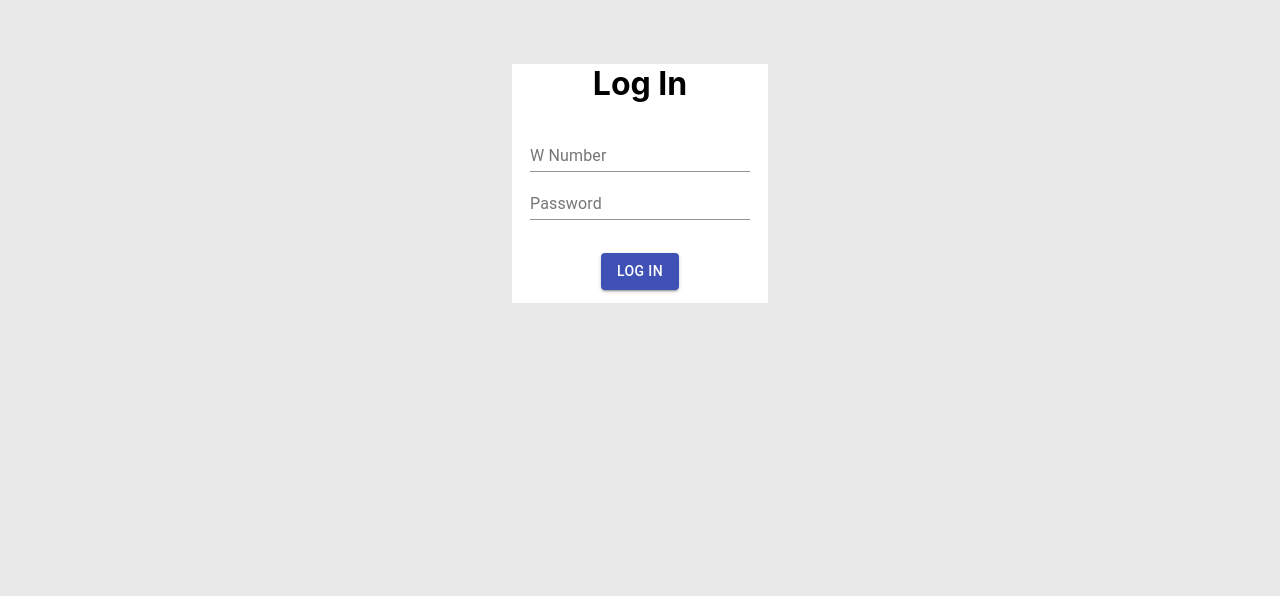
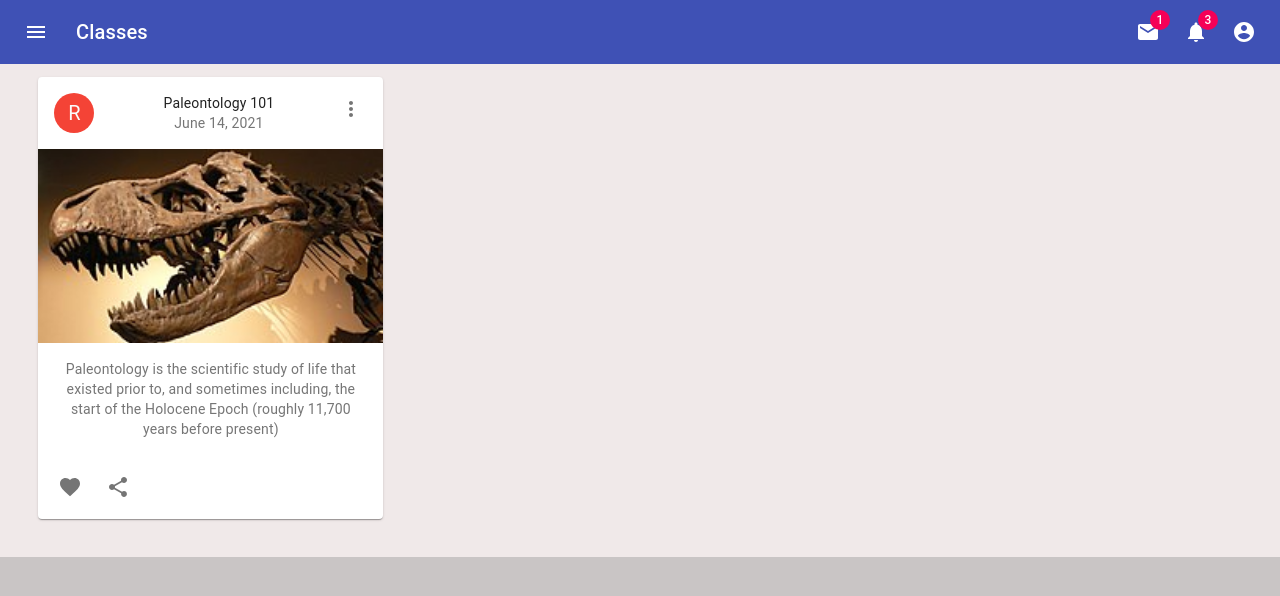
Before and after one commit to PradipH31/Summer-2021-Group-3, a React (Create React App) app in the folder WebApplication1/WebApplication1/clientapp/: page / in a window 1280 px wide. Shown: the top 596 px of the page. Built offline with nearby package versions, Linux system fonts and the light colour scheme.

Commit message:
Added Student webpages
Added a navigation bar for student page and added cards for student classes

```diff
--- a/WebApplication1/WebApplication1/clientapp/src/App.js
+++ b/WebApplication1/WebApplication1/clientapp/src/App.js
@@ -1,10 +1,10 @@
 import './App.css';
-import Login from './components/login';
+import StudentHome from './components/student/StudentHome'
 
 function App() {
   return (
     <div className="App">
-      <Login />
+      <StudentHome />
     </div>
   );
 }
--- /dev/null
+++ b/WebApplication1/WebApplication1/clientapp/src/components/student/StudentCourse.js
@@ -0,0 +1,85 @@
+import React from 'react';
+import { makeStyles } from '@material-ui/core/styles';
+import Card from '@material-ui/core/Card';
+import CardHeader from '@material-ui/core/CardHeader';
+import CardMedia from '@material-ui/core/CardMedia';
+import CardContent from '@material-ui/core/CardContent';
+import CardActions from '@material-ui/core/CardActions';
+import Collapse from '@material-ui/core/Collapse';
+import Avatar from '@material-ui/core/Avatar';
+import IconButton from '@material-ui/core/IconButton';
+import Typography from '@material-ui/core/Typography';
+import { red } from '@material-ui/core/colors';
+import FavoriteIcon from '@material-ui/icons/Favorite';
+import ShareIcon from '@material-ui/icons/Share';
+import MoreVertIcon from '@material-ui/icons/MoreVert';
+
+const useStyles = makeStyles((theme) => ({
+  root: {
+    maxWidth: 345,
+  },
+  media: {
+    height: 0,
+    paddingTop: '56.25%', // 16:9
+  },
+  expand: {
+    transform: 'rotate(0deg)',
+    marginLeft: 'auto',
+    transition: theme.transitions.create('transform', {
+      duration: theme.transitions.duration.shortest,
+    }),
+  },
+  expandOpen: {
+    transform: 'rotate(180deg)',
+  },
+  avatar: {
+    backgroundColor: red[500],
+  },
+}));
+
+const StudentCourse = () => {
+  const classes = useStyles();
+  const [expanded, setExpanded] = React.useState(false);
+
+  return (
+    <Card className={classes.root}>
+      <CardHeader
+        avatar={
+          <Avatar aria-label="recipe" className={classes.avatar}>
+            R
+          </Avatar>
+        }
+        action={
+          <IconButton aria-label="settings">
+            <MoreVertIcon />
+          </IconButton>
+        }
+        title="Paleontology 101"
+        subheader="June 14, 2021"
+      />
+      <CardMedia
+        className={classes.media}
+        image="/static/images/paleontology-101.jpg"
+        title="Palentology 101"
+      />
+      <CardContent>
+        <Typography variant="body2" color="textSecondary" component="p">
+        Paleontology is the scientific study of life that existed prior to,
+        and sometimes including, the start of the Holocene Epoch (roughly 11,700 years before present)
+        </Typography>
+      </CardContent>
+      <CardActions disableSpacing>
+        <IconButton aria-label="add to favorites">
+          <FavoriteIcon />
+        </IconButton>
+        <IconButton aria-label="share">
+          <ShareIcon />
+        </IconButton>
+      </CardActions>
+      <Collapse in={expanded} timeout="auto" unmountOnExit>
+      </Collapse>
+    </Card>
+  );
+}
+
+export default StudentCourse;
--- /dev/null
+++ b/WebApplication1/WebApplication1/clientapp/src/components/student/StudentHome.js
@@ -0,0 +1,17 @@
+import React from 'react';
+import '../../css/student.css'
+import StudentNavbar from './StudentNavbar'
+import StudentCourse from './StudentCourse'
+
+const StudentHome = () => {
+    return (
+        <div class="student-page">
+            <StudentNavbar />
+            <div class="student-body">
+                <StudentCourse />
+            </div>
+        </div>
+    );
+};
+
+export default StudentHome;
--- /dev/null
+++ b/WebApplication1/WebApplication1/clientapp/src/components/student/StudentNavbar.js
@@ -0,0 +1,220 @@
+import React from 'react';
+import { fade, makeStyles } from '@material-ui/core/styles';
+import AppBar from '@material-ui/core/AppBar';
+import Toolbar from '@material-ui/core/Toolbar';
+import IconButton from '@material-ui/core/IconButton';
+import Typography from '@material-ui/core/Typography';
+import Badge from '@material-ui/core/Badge';
+import MenuItem from '@material-ui/core/MenuItem';
+import Menu from '@material-ui/core/Menu';
+import MenuIcon from '@material-ui/icons/Menu';
+import AccountCircle from '@material-ui/icons/AccountCircle';
+import MailIcon from '@material-ui/icons/Mail';
+import NotificationsIcon from '@material-ui/icons/Notifications';
+import MoreIcon from '@material-ui/icons/MoreVert';
+
+const useStyles = makeStyles((theme) => ({
+  grow: {
+    flexGrow: 1,
+  },
+  menuButton: {
+    marginRight: theme.spacing(2),
+  },
+  title: {
+    display: 'none',
+    [theme.breakpoints.up('sm')]: {
+      display: 'block',
+    },
+  },
+  search: {
+    position: 'relative',
+    borderRadius: theme.shape.borderRadius,
+    backgroundColor: fade(theme.palette.common.white, 0.15),
+    '&:hover': {
+      backgroundColor: fade(theme.palette.common.white, 0.25),
+    },
+    marginRight: theme.spacing(2),
+    marginLeft: 0,
+    width: '100%',
+    [theme.breakpoints.up('sm')]: {
+      marginLeft: theme.spacing(3),
+      width: 'auto',
+    },
+  },
+  searchIcon: {
+    padding: theme.spacing(0, 2),
+    height: '100%',
+    position: 'absolute',
+    pointerEvents: 'none',
+    display: 'flex',
+    alignItems: 'center',
+    justifyContent: 'center',
+  },
+  inputRoot: {
+    color: 'inherit',
+  },
+  inputInput: {
+    padding: theme.spacing(1, 1, 1, 0),
+    // vertical padding + font size from searchIcon
+    paddingLeft: `calc(1em + ${theme.spacing(4)}px)`,
+    transition: theme.transitions.create('width'),
+    width: '100%',
+    [theme.breakpoints.up('md')]: {
+      width: '20ch',
+    },
+  },
+  sectionDesktop: {
+    display: 'none',
+    [theme.breakpoints.up('md')]: {
+      display: 'flex',
+    },
+  },
+  sectionMobile: {
+    display: 'flex',
+    [theme.breakpoints.up('md')]: {
+      display: 'none',
+    },
+  },
+}));
+
+const StudentNavbar = () => {
+  const classes = useStyles();
+  const [anchorEl, setAnchorEl] = React.useState(null);
+  const [mobileMoreAnchorEl, setMobileMoreAnchorEl] = React.useState(null);
+
+  const isMenuOpen = Boolean(anchorEl);
+  const isMobileMenuOpen = Boolean(mobileMoreAnchorEl);
+
+  const handleProfileMenuOpen = (event) => {
+    setAnchorEl(event.currentTarget);
+  };
+
+  const handleMobileMenuClose = () => {
+    setMobileMoreAnchorEl(null);
+  };
+
+  const handleMenuClose = () => {
+    setAnchorEl(null);
+    handleMobileMenuClose();
+  };
+
+  const handleMobileMenuOpen = (event) => {
+    setMobileMoreAnchorEl(event.currentTarget);
+  };
+
+  const menuId = 'primary-search-account-menu';
+  const renderMenu = (
+    <Menu
+      anchorEl={anchorEl}
+      anchorOrigin={{ vertical: 'top', horizontal: 'right' }}
+      id={menuId}
+      keepMounted
+      transformOrigin={{ vertical: 'top', horizontal: 'right' }}
+      open={isMenuOpen}
+      onClose={handleMenuClose}
+    >
+      <MenuItem onClick={handleMenuClose}>Profile</MenuItem>
+      <MenuItem onClick={handleMenuClose}>My account</MenuItem>
+    </Menu>
+  );
+
+  const mobileMenuId = 'primary-search-account-menu-mobile';
+  const renderMobileMenu = (
+    <Menu
+      anchorEl={mobileMoreAnchorEl}
+      anchorOrigin={{ vertical: 'top', horizontal: 'right' }}
+      id={mobileMenuId}
+      keepMounted
+      transformOrigin={{ vertical: 'top', horizontal: 'right' }}
+      open={isMobileMenuOpen}
+      onClose={handleMobileMenuClose}
+    >
+      <MenuItem>
+        <IconButton aria-label="show 1 new mails" color="inherit">
+          <Badge badgeContent={1} color="secondary">
+            <MailIcon />
+          </Badge>
+        </IconButton>
+        <p>Messages</p>
+      </MenuItem>
+      <MenuItem>
+        <IconButton aria-label="show 3 new notifications" color="inherit">
+          <Badge badgeContent={3} color="secondary">
+            <NotificationsIcon />
+          </Badge>
+        </IconButton>
+        <p>Notifications</p>
+      </MenuItem>
+      <MenuItem onClick={handleProfileMenuOpen}>
+        <IconButton
+          aria-label="account of current user"
+          aria-controls="primary-search-account-menu"
+          aria-haspopup="true"
+          color="inherit"
+        >
+          <AccountCircle />
+        </IconButton>
+        <p>Profile</p>
+      </MenuItem>
+    </Menu>
+  );
+
+  return (
+    <div className={classes.grow}>
+      <AppBar position="static">
+        <Toolbar>
+          <IconButton
+            edge="start"
+            className={classes.menuButton}
+            color="inherit"
+            aria-label="open drawer"
+          >
+            <MenuIcon />
+          </IconButton>
+          <Typography className={classes.title} variant="h6" noWrap>
+            Classes
+          </Typography>
+
+          <div className={classes.grow} />
+          <div className={classes.sectionDesktop}>
+            <IconButton aria-label="show 1 new mails" color="inherit">
+              <Badge badgeContent={1} color="secondary">
+                <MailIcon />
+              </Badge>
+            </IconButton>
+            <IconButton aria-label="show 3 new notifications" color="inherit">
+              <Badge badgeContent={3} color="secondary">
+                <NotificationsIcon />
+              </Badge>
+            </IconButton>
+            <IconButton
+              edge="end"
+              aria-label="account of current user"
+              aria-controls={menuId}
+              aria-haspopup="true"
+              onClick={handleProfileMenuOpen}
+              color="inherit"
+            >
+              <AccountCircle />
+            </IconButton>
+          </div>
+          <div className={classes.sectionMobile}>
+            <IconButton
+              aria-label="show more"
+              aria-controls={mobileMenuId}
+              aria-haspopup="true"
+              onClick={handleMobileMenuOpen}
+              color="inherit"
+            >
+              <MoreIcon />
+            </IconButton>
+          </div>
+        </Toolbar>
+      </AppBar>
+      {renderMobileMenu}
+      {renderMenu}
+    </div>
+  );
+}
+
+export default StudentNavbar;
--- /dev/null
+++ b/WebApplication1/WebApplication1/clientapp/src/css/student.css
@@ -0,0 +1,4 @@
+.student-body{
+    padding: 1% 3% 3% 3%;
+    background: #f0e9e9;
+}
--- a/WebApplication1/WebApplication1/clientapp/src/index.css
+++ b/WebApplication1/WebApplication1/clientapp/src/index.css
@@ -1,6 +1,6 @@
 body {
     margin: 0;
-    background: #e9e9e9;
+    background: #c9c5c5;
     font-family: -apple-system, BlinkMacSystemFont, 'Segoe UI', 'Roboto', 'Oxygen', 'Ubuntu', 'Cantarell', 'Fira Sans', 'Droid Sans', 'Helvetica Neue', sans-serif;
     -webkit-font-smoothing: antialiased;
     -moz-osx-font-smoothing: grayscale;
```
Also changed, not shown: WebApplication1/WebApplication1/clientapp/public/static/images/paleontology-101.jpg (added).
